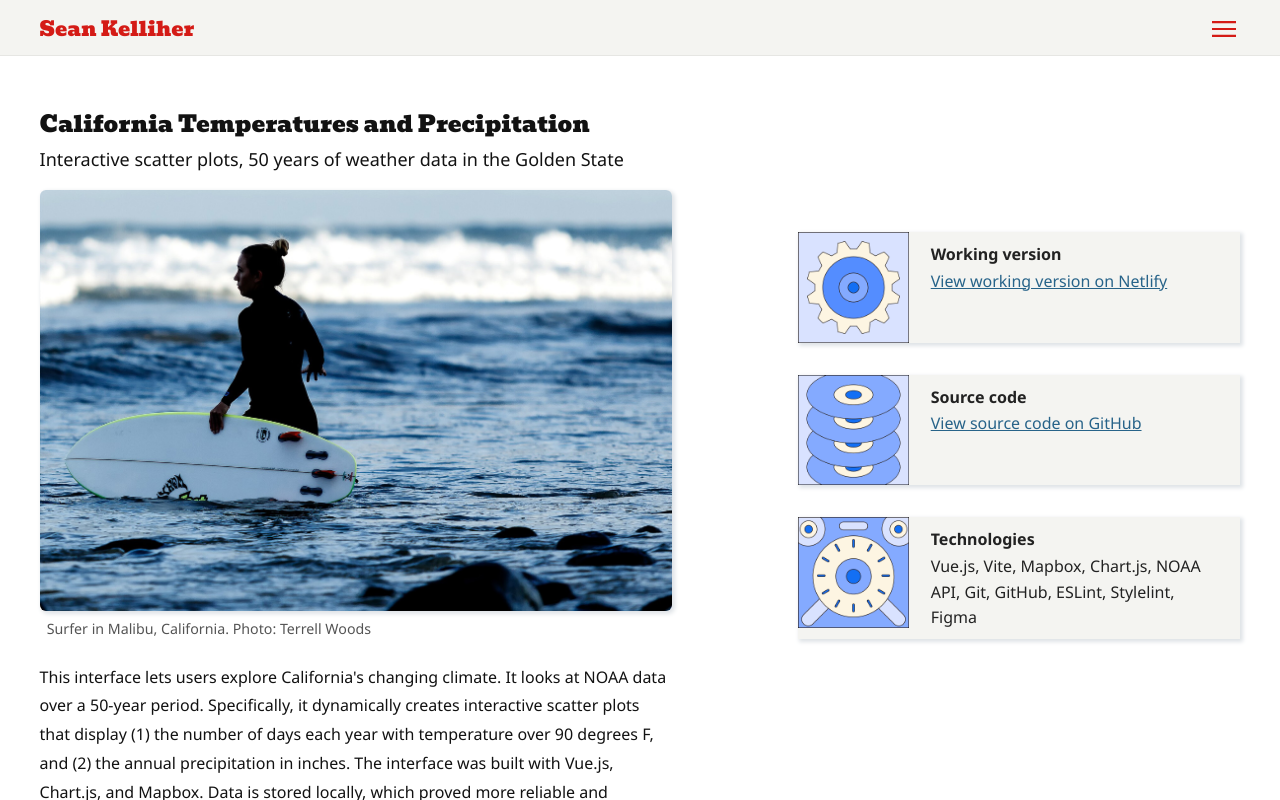
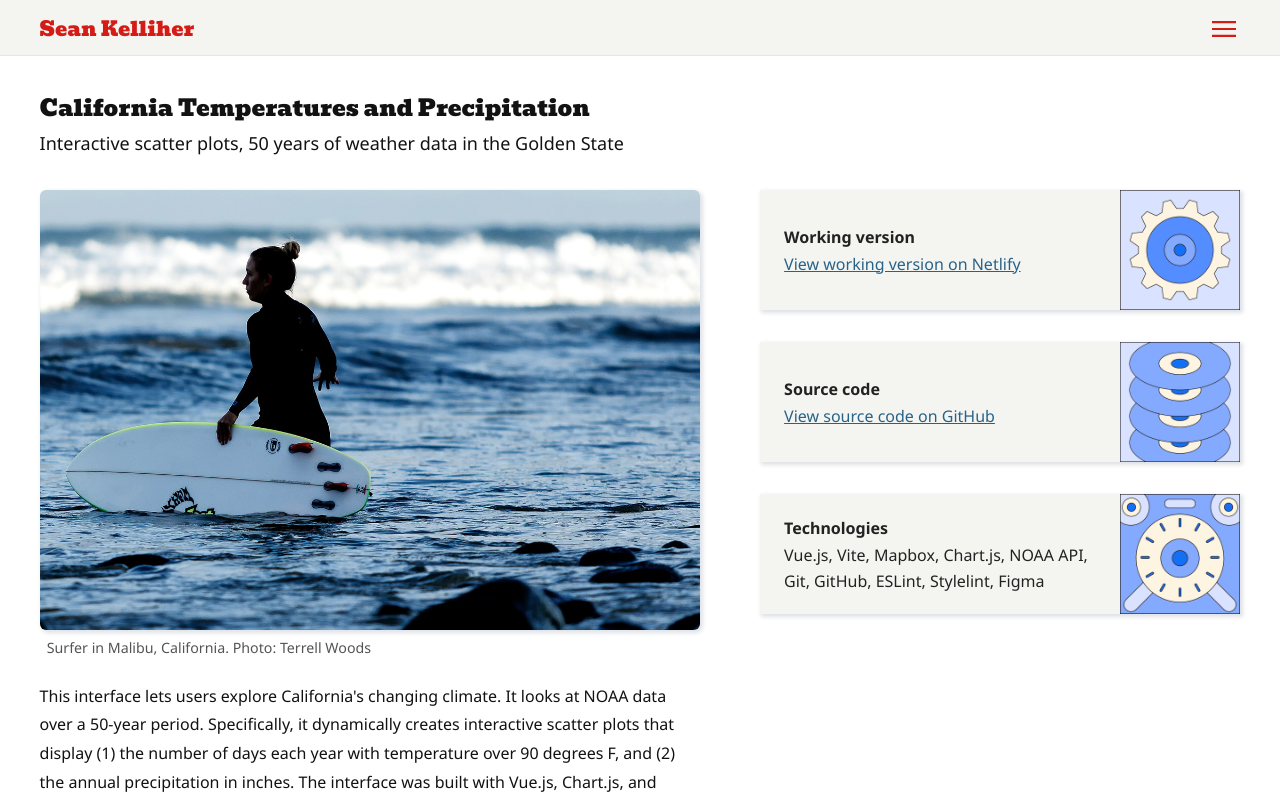
Before and after one commit to seankelliher/highlights, a Vue app: page /projects/california-temps-precip in a window 1280 px wide. Shown: the top 800 px of the page. Built offline with nearby package versions, Linux system fonts and the light colour scheme.

Commit message:
Rename some classes, better clarity. Modify headlines, intro, sidebar layout, simplier.

```diff
--- a/src/components/HomePage.vue
+++ b/src/components/HomePage.vue
@@ -22,10 +22,10 @@ onMounted(() => {
 
 <template>
     <main>
-        <div class="heading">
+        <hgroup>
             <h2 class="bevan-regular">{{ greeting }}</h2>
             <h3 class="noto-sans-four">View maps, data visualization, guided work flows, directories</h3>
-        </div>
+        </hgroup>
         <div class="projects">
             <div class="project-card" v-for="content in contents" :key="content.id">
                 <RouterLink :to="`/projects/${content.id}`" aria-label="project thumbnail, leads to project page">
--- a/src/components/ProjectsTemplate.vue
+++ b/src/components/ProjectsTemplate.vue
@@ -20,14 +20,16 @@ watch(projectContent, () => {
 </script>
 
 <template>
-    <div class="summary">
+    <div class="intro">
+        <!-- Primary headlines -->
+        <hgroup>
+            <h2 class="bevan-regular">{{ projectContent.headline }}</h2>
+            <h3 class="noto-sans-four">{{ projectContent.subHeadline }}</h3>
+        </hgroup>
+
         <!-- Primary content -->
-        <div class="summary-card">
-            <div class="summary-text">
-                <h2 class="bevan-regular">{{ projectContent.headline }}</h2>
-                <h3 class="noto-sans-four">{{ projectContent.subHeadline }}</h3>
-            </div>
-            <figure class="summary-image">
+        <div class="intro-card">
+            <figure class="intro-image">
                 <img
                     :src="`/images/scenes/${projectContent.src}-full.jpg`"
                     :alt="`${projectContent.alt}`"
@@ -37,22 +39,15 @@ watch(projectContent, () => {
                     {{ projectContent.caption }}
                 </figcaption>
             </figure>
-            <div class="summary-text">
+            <div class="intro-text">
                 <p class="noto-sans-four">{{ projectContent.summary }}</p>
             </div>
         </div>
         <!-- Supporting sidebar -->
-        <div class="summary-supporting">
+        <div class="intro-sidebar">
             <!-- Platform card (Netlify, Heroku) -->
-            <div class="summary-supporting-card">
-                <figure class="summary-supporting-image">
-                    <img
-                        src="/images/avatars/avatar-gears.jpg"
-                        alt="cute colorful gear"
-                    >
-                    <figcaption hidden>avatar, machinery working</figcaption>
-                </figure>
-                <div class="summary-supporting-text">
+            <div class="intro-sidebar-card">
+                <div class="intro-sidebar-text">
                     <dl>
                         <dt class="noto-sans-seven">Working version</dt>
                         <dd class="noto-sans-four">
@@ -66,18 +61,18 @@ watch(projectContent, () => {
                         </dd>
                     </dl>
                 </div>
+                <figure class="intro-sidebar-image">
+                    <img
+                        src="/images/avatars/avatar-gears.jpg"
+                        alt="cute colorful gear"
+                    >
+                    <figcaption hidden>avatar, machinery working</figcaption>
+                </figure>
             </div>
 
             <!-- GitHub card -->
-            <div class="summary-supporting-card">
-                <figure class="summary-supporting-image">
-                    <img
-                        src="/images/avatars/avatar-discs.jpg"
-                        alt="cute colorful discs"
-                    >
-                    <figcaption hidden>avatar, discs for storage</figcaption>
-                </figure>
-                <div class="summary-supporting-text">
+            <div class="intro-sidebar-card">
+                <div class="intro-sidebar-text">
                     <dl>
                         <dt class="noto-sans-seven">Source code</dt>
                         <dd class="noto-sans-four">
@@ -91,31 +86,38 @@ watch(projectContent, () => {
                         </dd>
                     </dl>
                 </div>
+                <figure class="intro-sidebar-image">
+                    <img
+                        src="/images/avatars/avatar-discs.jpg"
+                        alt="cute colorful discs"
+                    >
+                    <figcaption hidden>avatar, discs for storage</figcaption>
+                </figure>
             </div>
             <!-- Technologies card -->
-            <div class="summary-supporting-card">
-                <figure class="summary-supporting-image">
+            <div class="intro-sidebar-card">
+                <div class="intro-sidebar-text">
+                    <dl>
+                        <dt class="noto-sans-seven">Technologies</dt>
+                        <dd class="noto-sans-four">{{ projectContent.techs }}</dd>
+                    </dl>
+                </div>
+                <figure class="intro-sidebar-image">
                     <img
                         src="/images/avatars/avatar-dials.jpg"
                         alt="cute colorful dials and buttons"
                     >
                     <figcaption hidden>avatar, dials and buttons for technology</figcaption>
                 </figure>
-                <div class="summary-supporting-text">
-                    <dl>
-                        <dt class="noto-sans-seven">Technologies</dt>
-                        <dd class="noto-sans-four">{{ projectContent.techs }}</dd>
-                    </dl>
-                </div>
             </div>
         </div>
     </div>
     <!-- Wireframes -->
     <main>
-        <div class="heading">
+        <hgroup>
             <h2 class="bevan-regular">Wireframes</h2>
             <h3 class="noto-sans-four">The interface was built based on these initial drawings</h3>
-        </div>
+        </hgroup>
         <div class="wireframes">
             <figure
                 v-for="wireframe in projectContent.wireframes"
--- a/src/style.css
+++ b/src/style.css
@@ -129,15 +129,11 @@ main {
 }
 
 /* Headings for main content, all pages */
-.heading {
+hgroup {
     width: 100%;
-    margin-top: 2em;
+    margin: 1em 0;
     padding: 0;
     flex: initial;
-    display: flex;
-    flex-flow: row wrap;
-    justify-content: flex-start;
-    align-items: flex-start;
 }
 
 /* Thumbnails on homepage */
@@ -274,10 +270,10 @@ figure.project-image {
     }
 }
 
-/* Container for "project" pagea */
-.summary {
-    width: 100%;
-    margin: 2em 0;
+/* Container for "project" pages */
+.intro {
+    width: 95%;
+    margin: 0 2.5%;
     padding: 0;
     flex: initial;
     display: flex;
@@ -287,8 +283,8 @@ figure.project-image {
 }
 
 /* Primary content, left side on larger screens */
-.summary-card {
-    margin: 0 2.5%;
+.intro-card {
+    margin: 0;
     padding: 0%;
     flex: initial;
     display: flex;
@@ -297,14 +293,14 @@ figure.project-image {
     align-items: flex-start;
 }
 
-.summary-text {
+figure.intro-image {
     width: 100%;
     margin: 0;
     padding: 0;
     flex: initial;
 }
 
-figure.summary-image {
+.intro-text {
     width: 100%;
     margin: 0;
     padding: 0;
@@ -312,8 +308,8 @@ figure.summary-image {
 }
 
 /* Supporting sidebar content, right side on larger screens */
-.summary-supporting {
-    /* margin: 0 2.5%; */
+.intro-sidebar {
+    margin: 0;
     padding: 0;
     flex: initial;
     display: flex;
@@ -322,60 +318,58 @@ figure.summary-image {
     align-items: flex-start;
 }
 
-.summary-supporting-card {
+.intro-sidebar-card {
     width: 100%;
-    margin: 1em 0;
+    margin: 0 0 2em;
     padding: 0;
     background: #f4f4f1; /* warm brown */
     flex: initial;
     display: flex;
     flex-flow: row wrap;
-    justify-content: flex-start;
-    align-items: flex-start;
+    justify-content: space-between;
+    align-items: center;
     box-shadow: 2px 2px 4px 1px #dfe3e7; /* N-90 */
 }
 
-figure.summary-supporting-image {
+.intro-sidebar-text {
+    width: 65%;
+    margin: 0;
+    padding: 0 5%;
+    flex: initial;
+}
+
+figure.intro-sidebar-image {
     /* width: 25%; */
     margin: 0;
     padding: 0;
     flex: initial;
 }
 
-.summary-supporting-text {
-    width: 65%;
-    margin: 0;
-    padding: 0 5%;
-    flex: initial;
-}
-
 /* Media queries for primary content and supporting sidebar */
 @media (min-width: 300px) and (max-width: 799px) {
-    .summary-card {
-        width: 90%; /* add 5% for margins = 100% */
+    .intro-card {
+        width: 100%;
     }
 
-    .summary-supporting {
-        width: 90%;  /* add 5% for margins = 100% */
-        margin: 0 2.5%;
+    .intro-sidebar {
+        width: 100%;
     }
 
-    figure.summary-supporting-image {
+    figure.intro-sidebar-image {
         width: 15%;
     }
 }
 
 @media (min-width: 800px)  {
-    .summary-card {
-        width: 50%; /* add 5% for margins = 55% */
+    .intro-card {
+        width: 55%;
     }
 
-    .summary-supporting {
-        width: 35%;  /* add 5% for margins = 40% */
-        margin: 8em 2.5% 0; /* Longhand 8em 2.5% 0 2.5% */
+    .intro-sidebar {
+        width: 40%;
     }
 
-    figure.summary-supporting-image {
+    figure.intro-sidebar-image {
         width: 25%;
     }
 }
```
